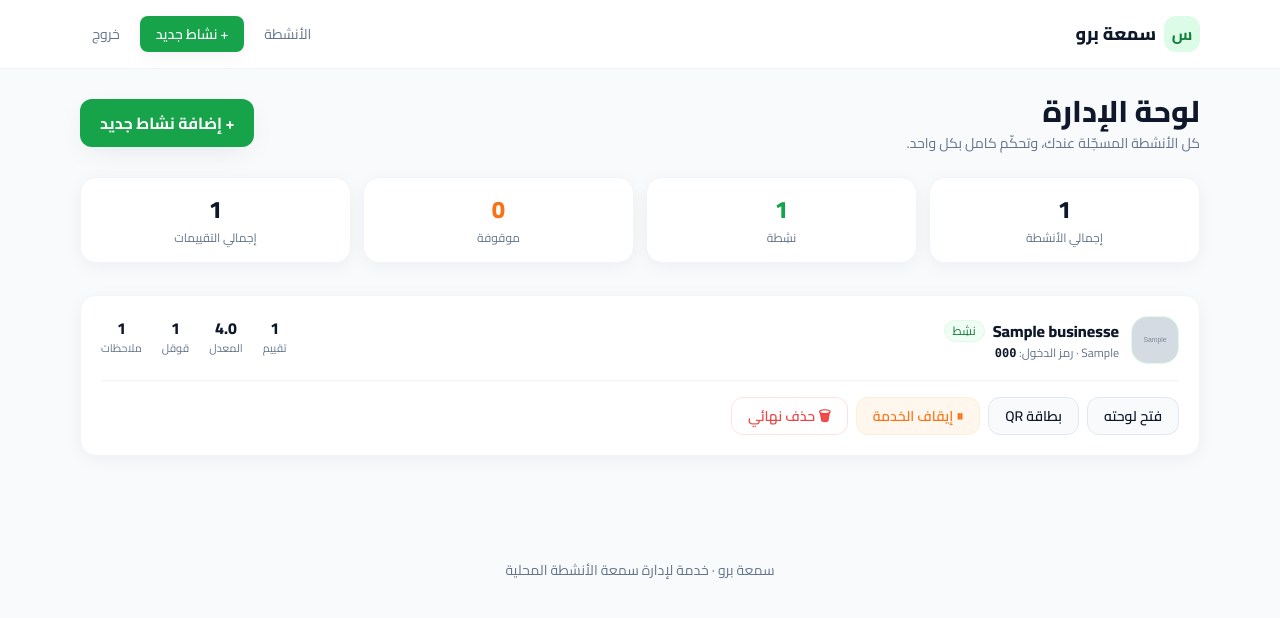
After one commit to azo0oz2005/reputation-engine-v2, a Flask app: page /admin in a window 1280 px wide. The commit adds this page. Shown: the top 618 px of the page. Run offline with Flask 3, Linux system fonts and the light colour scheme; the visitor is signed in with stand-in values (Sample User, id 1); tables that the repository leaves empty hold one stand-in row (values such as "Sample post"); grey boxes marked "Sample" are stand-in pictures; some libraries are stand-ins or nearby versions.

Commit message:
Add full admin control panel: list/pause/resume/delete businesses
- New /admin/dashboard listing all businesses with stats and status
- Pause/resume toggle per business (is_active column + migration)
- Delete with name-confirmation; cascades feedbacks and removes files
- Paused businesses show a "service unavailable" page to customers
- Admin login now lands on the dashboard

Co-Authored-By: Claude Opus 4.7 <noreply@anthropic.com>

```diff
--- a/app.py
+++ b/app.py
@@ -85,6 +85,13 @@ def ensure_schema():
             (Business.access_code.is_(None)) | (Business.access_code == "")
         ).all():
             biz.access_code = generate_access_code()
+        db.session.commit()
+    if "is_active" not in existing:
+        with db.engine.begin() as conn:
+            conn.execute(text("ALTER TABLE businesses ADD COLUMN is_active BOOLEAN"))
+        # الأنشطة القديمة تُعتبر مفعّلة افتراضيًا
+        for biz in Business.query.filter(Business.is_active.is_(None)).all():
+            biz.is_active = True
         db.session.commit()
 
 
@@ -177,7 +184,7 @@ def register_routes(app: Flask):
     @app.route("/admin/login", methods=["GET", "POST"])
     def admin_login():
         if session.get("admin_auth"):
-            return redirect(url_for("admin_add_business"))
+            return redirect(url_for("admin_dashboard"))
 
         if request.method == "POST":
             code = (request.form.get("admin_code") or "").strip()
@@ -188,7 +195,7 @@ def register_routes(app: Flask):
                 )
             elif code == ADMIN_CODE:
                 session["admin_auth"] = True
-                return redirect(url_for("admin_add_business"))
+                return redirect(url_for("admin_dashboard"))
             else:
                 flash("رمز الإدارة غير صحيح.", "error")
 
@@ -199,6 +206,87 @@ def register_routes(app: Flask):
         session.pop("admin_auth", None)
         flash("تم تسجيل الخروج من لوحة الإدارة.", "success")
         return redirect(url_for("admin_login"))
+
+    @app.route("/admin")
+    @app.route("/admin/dashboard")
+    def admin_dashboard():
+        if not session.get("admin_auth"):
+            return redirect(url_for("admin_login"))
+
+        businesses = Business.query.order_by(Business.created_at.desc()).all()
+        rows = []
+        for b in businesses:
+            total = Feedback.query.filter_by(business_id=b.id).count()
+            avg = (
+                db.session.query(func.avg(Feedback.rating))
+                .filter(Feedback.business_id == b.id)
+                .scalar()
+            )
+            google_clicks = Feedback.query.filter_by(
+                business_id=b.id, clicked_google=True
+            ).count()
+            complaints = Feedback.query.filter(
+                Feedback.business_id == b.id,
+                Feedback.comment.isnot(None),
+                Feedback.comment != "",
+            ).count()
+            rows.append(
+                {
+                    "business": b,
+                    "total": total,
+                    "avg": round(float(avg or 0), 2),
+                    "google_clicks": google_clicks,
+                    "complaints": complaints,
+                }
+            )
+
+        totals = {
+            "businesses": len(businesses),
+            "active": sum(1 for b in businesses if b.is_active),
+            "paused": sum(1 for b in businesses if not b.is_active),
+            "feedback": sum(r["total"] for r in rows),
+        }
+
+        return render_template("admin_dashboard.html", rows=rows, totals=totals)
+
+    @app.route("/admin/business/<slug>/toggle", methods=["POST"])
+    def admin_toggle_business(slug):
+        if not session.get("admin_auth"):
+            return redirect(url_for("admin_login"))
+        business = Business.query.filter_by(slug=slug).first()
+        if business is None:
+            abort(404)
+        business.is_active = not business.is_active
+        db.session.commit()
+        state = "تشغيل" if business.is_active else "إيقاف"
+        flash(f'تم {state} خدمة "{business.name}".', "success")
+        return redirect(url_for("admin_dashboard"))
+
+    @app.route("/admin/business/<slug>/delete", methods=["POST"])
+    def admin_delete_business(slug):
+        if not session.get("admin_auth"):
+            return redirect(url_for("admin_login"))
+        business = Business.query.filter_by(slug=slug).first()
+        if business is None:
+            abort(404)
+        # تأكيد إضافي: لازم يكتب اسم النشاط بالضبط
+        confirm = (request.form.get("confirm_name") or "").strip()
+        if confirm != business.name:
+            flash("لم يتم الحذف: تأكد من كتابة اسم النشاط بشكل صحيح للتأكيد.", "error")
+            return redirect(url_for("admin_dashboard"))
+
+        name = business.name
+        # حذف ملفات الشعار والـ QR من القرص
+        for rel in (business.logo_path, business.qr_code_path):
+            if rel:
+                try:
+                    os.remove(os.path.join(DATA_DIR, rel))
+                except OSError:
+                    pass
+        db.session.delete(business)  # يحذف التقييمات المرتبطة تلقائيًا (cascade)
+        db.session.commit()
+        flash(f'تم حذف "{name}" وكل بياناته نهائيًا.', "success")
+        return redirect(url_for("admin_dashboard"))
 
     @app.route("/admin/add", methods=["GET", "POST"])
     def admin_add_business():
@@ -294,6 +382,10 @@ def register_routes(app: Flask):
         business = Business.query.filter_by(slug=slug).first()
         if business is None:
             abort(404)
+
+        # إذا كانت الخدمة موقوفة من الإدارة، لا تستقبل تقييمات
+        if not business.is_active:
+            return render_template("paused.html", business=business)
 
         if request.method == "POST":
             raw_rating = request.form.get("rating")
--- a/models.py
+++ b/models.py
@@ -18,6 +18,7 @@ class Business(db.Model):
     logo_path = db.Column(db.String(300), nullable=True)
     qr_code_path = db.Column(db.String(300), nullable=True)
     access_code = db.Column(db.String(12), nullable=True)
+    is_active = db.Column(db.Boolean, default=True, nullable=False)
     created_at = db.Column(db.DateTime, default=datetime.utcnow, nullable=False)
 
     feedbacks = db.relationship(
--- /dev/null
+++ b/templates/admin_dashboard.html
@@ -0,0 +1,152 @@
+{% extends "base.html" %}
+{% block title %}لوحة الإدارة · سمعة برو{% endblock %}
+
+{% block header_nav %}
+<a href="{{ url_for('admin_dashboard') }}" class="text-sm text-muted hover:text-ink px-3 py-2 rounded-lg">الأنشطة</a>
+<a href="{{ url_for('admin_add_business') }}" class="text-sm bg-brand-600 hover:bg-brand-700 text-white font-semibold px-4 py-2 rounded-lg shadow-soft">+ نشاط جديد</a>
+<a href="{{ url_for('admin_logout') }}" class="text-sm text-muted hover:text-danger px-3 py-2 rounded-lg">خروج</a>
+{% endblock %}
+
+{% block content %}
+<section class="max-w-6xl mx-auto px-4">
+
+  <div class="flex items-center justify-between flex-wrap gap-3 mb-6">
+    <div>
+      <h1 class="text-2xl md:text-3xl font-extrabold text-ink">لوحة الإدارة</h1>
+      <p class="text-muted text-sm mt-1">كل الأنشطة المسجّلة عندك، وتحكّم كامل بكل واحد.</p>
+    </div>
+    <a href="{{ url_for('admin_add_business') }}"
+       class="bg-brand-600 hover:bg-brand-700 text-white font-bold px-5 py-3 rounded-xl shadow-card">
+      + إضافة نشاط جديد
+    </a>
+  </div>
+
+  <!-- ملخص سريع -->
+  <div class="grid grid-cols-2 md:grid-cols-4 gap-3 mb-8">
+    <div class="bg-white border border-slate-100 rounded-2xl p-4 shadow-soft text-center">
+      <div class="text-2xl font-extrabold text-ink">{{ totals.businesses }}</div>
+      <div class="text-xs text-muted mt-1">إجمالي الأنشطة</div>
+    </div>
+    <div class="bg-white border border-slate-100 rounded-2xl p-4 shadow-soft text-center">
+      <div class="text-2xl font-extrabold text-brand-600">{{ totals.active }}</div>
+      <div class="text-xs text-muted mt-1">نشِطة</div>
+    </div>
+    <div class="bg-white border border-slate-100 rounded-2xl p-4 shadow-soft text-center">
+      <div class="text-2xl font-extrabold text-warn">{{ totals.paused }}</div>
+      <div class="text-xs text-muted mt-1">موقوفة</div>
+    </div>
+    <div class="bg-white border border-slate-100 rounded-2xl p-4 shadow-soft text-center">
+      <div class="text-2xl font-extrabold text-ink">{{ totals.feedback }}</div>
+      <div class="text-xs text-muted mt-1">إجمالي التقييمات</div>
+    </div>
+  </div>
+
+  {% if rows %}
+  <div class="space-y-4">
+    {% for row in rows %}
+    {% set b = row.business %}
+    <div class="bg-white border border-slate-100 rounded-2xl p-5 shadow-soft">
+
+      <div class="flex items-start justify-between flex-wrap gap-4">
+        <!-- معلومات النشاط -->
+        <div class="flex items-center gap-3 min-w-0">
+          <div class="w-12 h-12 rounded-2xl bg-brand-50 border border-brand-100 flex items-center justify-center overflow-hidden shrink-0">
+            {% if b.logo_path %}
+              <img src="{{ url_for('media', filename=b.logo_path) }}" alt="" class="w-full h-full object-cover">
+            {% else %}
+              <span class="text-brand-600 font-bold text-lg">{{ b.name[0] }}</span>
+            {% endif %}
+          </div>
+          <div class="min-w-0">
+            <div class="flex items-center gap-2 flex-wrap">
+              <h2 class="font-extrabold text-ink truncate">{{ b.name }}</h2>
+              {% if b.is_active %}
+                <span class="text-xs bg-brand-50 text-brand-700 border border-brand-100 px-2 py-0.5 rounded-full">نشِط</span>
+              {% else %}
+                <span class="text-xs bg-orange-50 text-warn border border-orange-100 px-2 py-0.5 rounded-full">موقوف</span>
+              {% endif %}
+            </div>
+            <p class="text-xs text-muted mt-0.5">{{ b.category }} · رمز الدخول: <span class="font-mono font-bold text-ink">{{ b.access_code }}</span></p>
+          </div>
+        </div>
+
+        <!-- أرقام سريعة -->
+        <div class="flex items-center gap-5 text-center">
+          <div>
+            <div class="font-extrabold text-ink">{{ row.total }}</div>
+            <div class="text-[11px] text-muted">تقييم</div>
+          </div>
+          <div>
+            <div class="font-extrabold text-ink">{{ row.avg }}</div>
+            <div class="text-[11px] text-muted">المعدل</div>
+          </div>
+          <div>
+            <div class="font-extrabold text-ink">{{ row.google_clicks }}</div>
+            <div class="text-[11px] text-muted">قوقل</div>
+          </div>
+          <div>
+            <div class="font-extrabold text-ink">{{ row.complaints }}</div>
+            <div class="text-[11px] text-muted">ملاحظات</div>
+          </div>
+        </div>
+      </div>
+
+      <!-- أزرار التحكم -->
+      <div class="flex items-center gap-2 flex-wrap mt-4 pt-4 border-t border-slate-100">
+        <a href="{{ url_for('dashboard', slug=b.slug) }}"
+           class="text-sm bg-surface hover:bg-slate-100 text-ink font-semibold px-4 py-2 rounded-xl border border-slate-200">
+          فتح لوحته
+        </a>
+        <a href="{{ url_for('qr_card', slug=b.slug) }}"
+           class="text-sm bg-surface hover:bg-slate-100 text-ink font-semibold px-4 py-2 rounded-xl border border-slate-200">
+          بطاقة QR
+        </a>
+
+        <form method="POST" action="{{ url_for('admin_toggle_business', slug=b.slug) }}" class="inline">
+          {% if b.is_active %}
+          <button type="submit"
+                  class="text-sm bg-orange-50 hover:bg-orange-100 text-warn font-semibold px-4 py-2 rounded-xl border border-orange-100">
+            ⏸ إيقاف الخدمة
+          </button>
+          {% else %}
+          <button type="submit"
+                  class="text-sm bg-brand-50 hover:bg-brand-100 text-brand-700 font-semibold px-4 py-2 rounded-xl border border-brand-100">
+            ▶ تشغيل الخدمة
+          </button>
+          {% endif %}
+        </form>
+
+        <form method="POST" action="{{ url_for('admin_delete_business', slug=b.slug) }}" class="inline"
+              onsubmit="return confirmDelete(this, '{{ b.name|e }}');">
+          <input type="hidden" name="confirm_name" value="">
+          <button type="submit"
+                  class="text-sm bg-white hover:bg-red-50 text-danger font-semibold px-4 py-2 rounded-xl border border-red-100">
+            🗑 حذف نهائي
+          </button>
+        </form>
+      </div>
+
+    </div>
+    {% endfor %}
+  </div>
+  {% else %}
+  <div class="bg-white border border-slate-100 rounded-2xl p-10 text-center shadow-soft">
+    <p class="text-muted mb-4">ما عندك أي نشاط مسجّل بعد.</p>
+    <a href="{{ url_for('admin_add_business') }}"
+       class="inline-block bg-brand-600 hover:bg-brand-700 text-white font-bold px-6 py-3 rounded-xl shadow-card">
+      + أضف أول نشاط
+    </a>
+  </div>
+  {% endif %}
+
+</section>
+
+<script>
+  function confirmDelete(form, name) {
+    var typed = window.prompt('تحذير: سيتم حذف "' + name + '" وكل تقييماته نهائيًا ولا يمكن التراجع.\n\nاكتب اسم النشاط بالضبط للتأكيد:');
+    if (typed === null) return false;
+    form.querySelector('input[name="confirm_name"]').value = typed;
+    return true;
+  }
+</script>
+{% endblock %}
```
Also changed, not shown: templates/admin_add_business.html (+6 -1 lines), templates/paused.html (added, +19 -0 lines).
